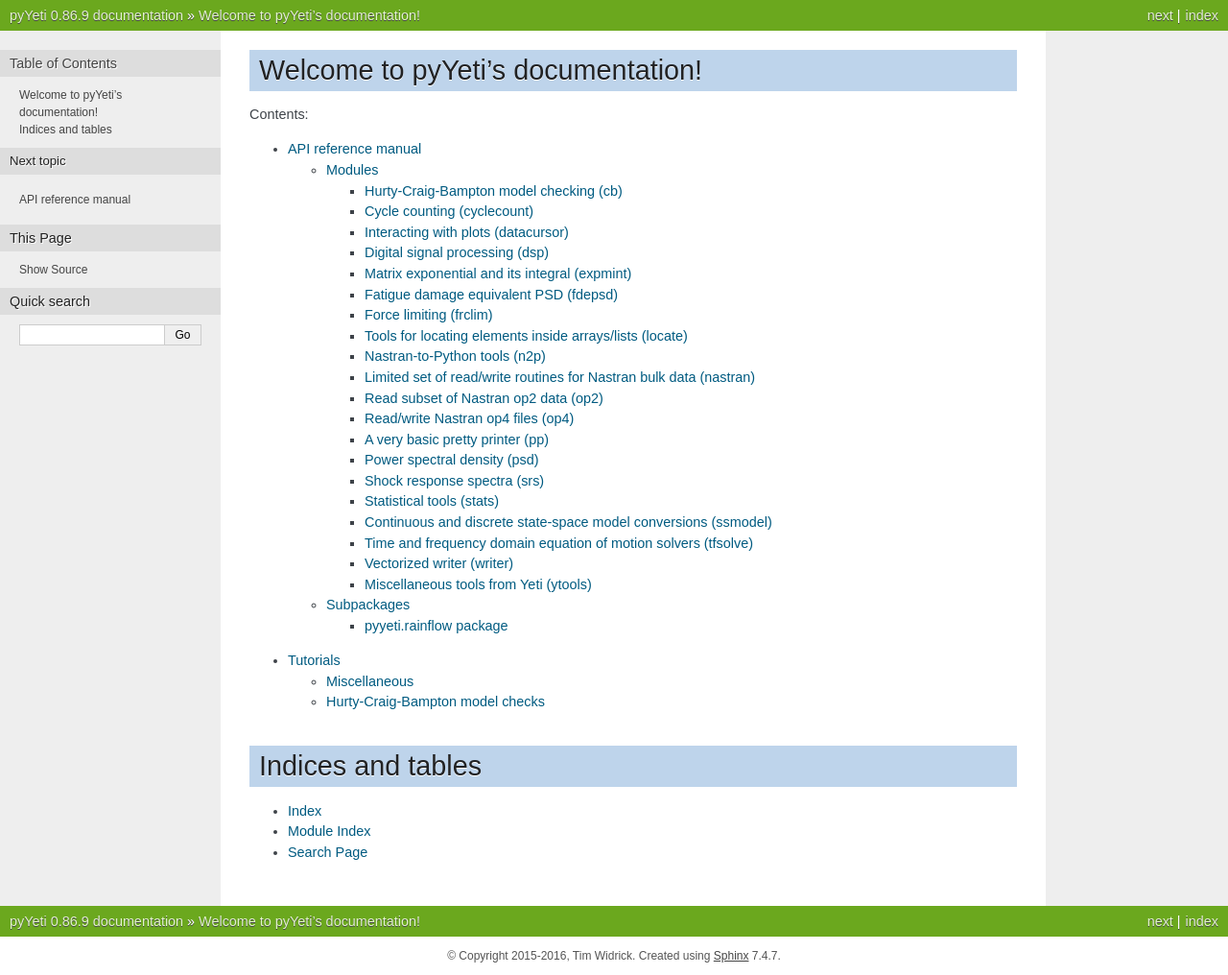
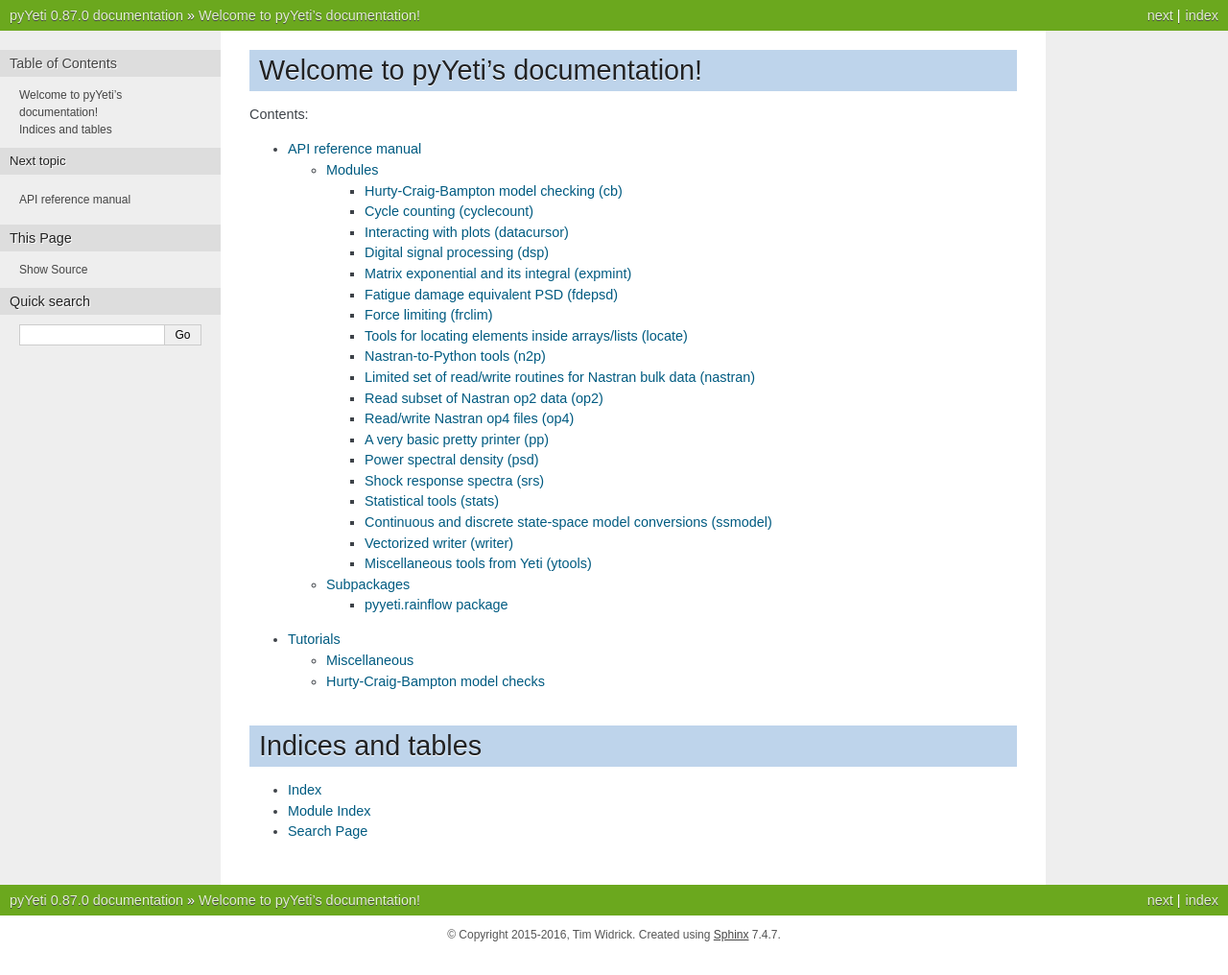
Before and after one commit to twmacro/pyyeti, a Sphinx documentation site: the page built from docs/index.rst, in a window 1280 px wide. Shown: the whole page at 96% size. Built offline with Sphinx 7.4.7, drawn with Linux system fonts in a browser that asks for light colours; formulas are drawn with MathJax 3; pages that are not in the unit, such as notebooks, are missing from menus; after the commit the page ends 994 px from its top, so only the background shows below that.

Commit message:
got rid of delcc option; doc updates; v0.87.0

```diff
--- a/docs/pyyeti.rst
+++ b/docs/pyyeti.rst
@@ -21,12 +21,12 @@
     modules/nastran
     modules/op2
     modules/op4
+    modules/ode
     modules/pp
     modules/psd
     modules/srs
     modules/stats
     modules/ssmodel
-    modules/tfsolve
     modules/writer
     modules/ytools
 
--- a/docs/tutorials.rst
+++ b/docs/tutorials.rst
@@ -12,7 +12,7 @@
    tutorials/fatigue
    tutorials/op4
    tutorials/srs
-   tutorials/tfsolve
+   tutorials/ode
 
 Hurty-Craig-Bampton model checks
 --------------------------------
--- a/pyyeti/__init__.py
+++ b/pyyeti/__init__.py
@@ -25,4 +25,4 @@
 
 """
 
-__version__ = '0.86.9'
+__version__ = '0.87.0'
```
Also changed, not shown: docs/modules/tfsolve.rst (deleted, +0 -67 lines), docs/tutorials/srs.ipynb, docs/tutorials/tfsolve.ipynb (deleted), 2 other files.
